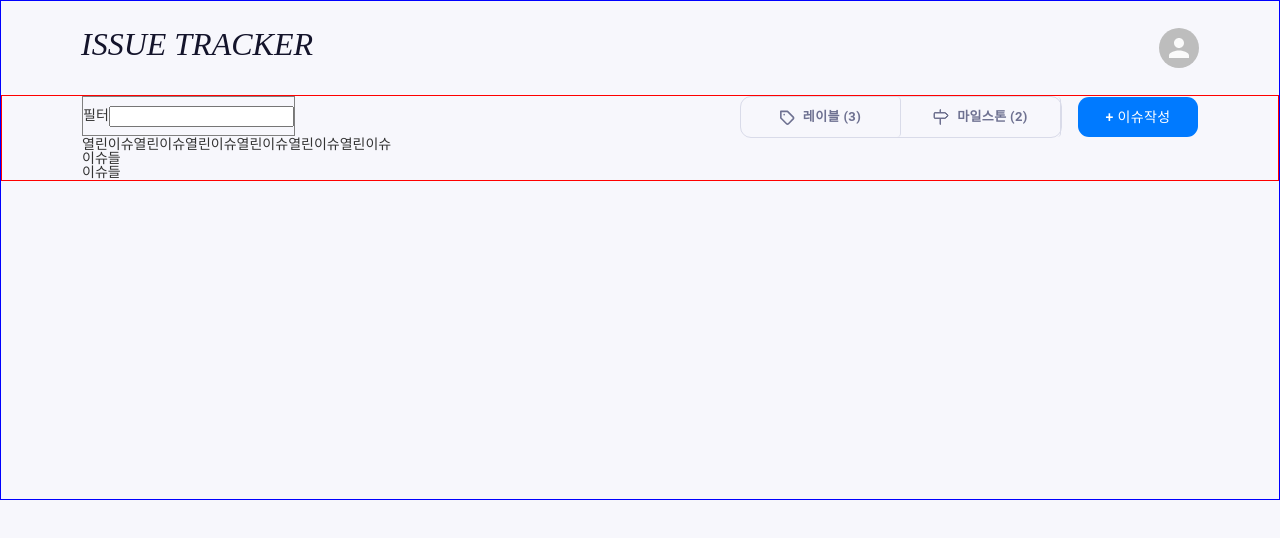
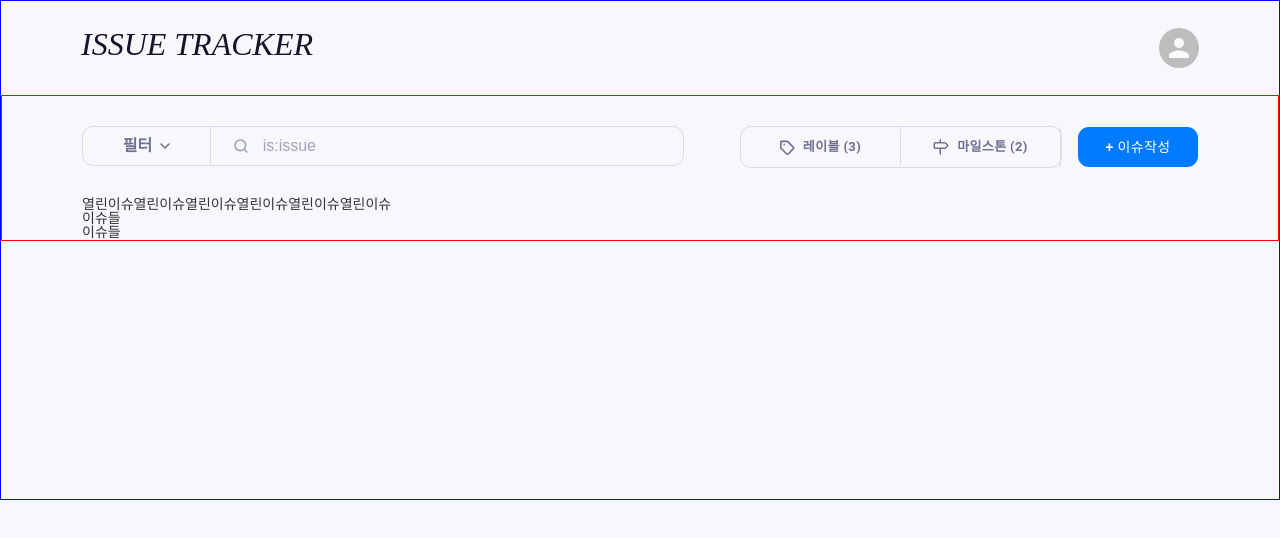
Before and after one commit to codesquad-members-2021/issue-tracker, a React (Create React App) app in the folder FE/issue-tracker/: page /#/ in a window 1280 px wide. Shown: the top 538 px of the page. Built offline with nearby package versions, Linux system fonts and the light colour scheme.

Commit message:
feat: :sparkles: nav바 쪽 뷰 완성

```diff
--- a/FE/issue-tracker/src/Components/Home/HomeContents/Filter/Filter.tsx
+++ b/FE/issue-tracker/src/Components/Home/HomeContents/Filter/Filter.tsx
@@ -1,12 +1,12 @@
-import { useState } from "react";
-import FormControl from "@material-ui/core/FormControl";
-import Select from "@material-ui/core/Select";
-import InputLabel from "@material-ui/core/InputLabel";
-import MenuItem from "@material-ui/core/MenuItem";
-import { Home as S } from "../../HomeStyles";
+import { FilterSearchBar as S, HomeAssets as SVG } from "../../HomeStyles";
 
 const Filter = () => {
-  return <div>필터</div>;
+  return (
+    <S.filterDiv>
+      필터
+      <SVG.down />
+    </S.filterDiv>
+  );
 };
 
 export default Filter;
--- a/FE/issue-tracker/src/Components/Home/HomeContents/IssueSearchBar.tsx
+++ b/FE/issue-tracker/src/Components/Home/HomeContents/IssueSearchBar.tsx
@@ -1,12 +1,19 @@
 import React from "react";
-import { Home as S } from "../HomeStyles";
+import {
+  Home as S,
+  FilterSearchBar as SB,
+  HomeAssets as Icon,
+} from "../HomeStyles";
 import Filter from "./Filter/Filter";
 
 const IssueSearchBar = () => {
   return (
     <S.ContentNavLeft>
       <Filter />
-      <input />
+      <SB.searchDiv>
+        <Icon.searchIcon />
+        <SB.searchInput placeholder="is:issue" />
+      </SB.searchDiv>
     </S.ContentNavLeft>
   );
 };
--- a/FE/issue-tracker/src/Components/Home/HomeStyles.tsx
+++ b/FE/issue-tracker/src/Components/Home/HomeStyles.tsx
@@ -5,6 +5,8 @@ import { BOX } from "@/Styles/CommonStyles";
 import theme from "@/Styles/theme";
 import { ReactComponent as LabelTag } from "@/assets/labelTag.svg";
 import { ReactComponent as MilestoneTag } from "@/assets/milestoneTag.svg";
+import { ReactComponent as Down } from "@/assets/Down.svg";
+import { ReactComponent as Search } from "@/assets/Search.svg";
 
 const Home = {
   HomeContent: styled(BOX.FLEX_COLUMN_BOX)`
@@ -15,13 +17,15 @@ const Home = {
   `,
   ContentNavDiv: styled(BOX.FLEX_ROW_BOX)`
     justify-content: space-between;
+    margin: 30px 0;
   `,
 
   ContentNavLeft: styled(BOX.FLEX_ROW_BOX)`
     align-items: center;
     background: none;
     height: 40px;
-    border: 1px solid gray;
+    border: 1px solid #d9dbe9;
+    border-radius: 11px;
   `,
   ContentNavRight: styled(BOX.FLEX_ROW_BOX)`
     align-items: center;
@@ -53,7 +57,31 @@ const Home = {
   `,
 };
 
-const FilterSearchBar = {};
+const FilterSearchBar = {
+  filterDiv: styled(BOX.FLEX_CENTER_BOX)`
+    width: 128px;
+    height: 40px;
+    border-right: 1px solid ${theme.GRAY_SCALE.LINE};
+    color: ${theme.GRAY_SCALE.LABEL};
+    font-size: ${theme.FONT_SIZE.LINK_SMALL};
+    font-weight: bold;
+  `,
+  searchDiv: styled(BOX.FLEX_CENTER_BOX)`
+    width: 472px;
+    height: 40px;
+  `,
+
+  searchInput: styled.input`
+    width: 400px;
+    height: 28px;
+    background: none;
+    border: none;
+    &::placeholder {
+      color: ${theme.GRAY_SCALE.PLACEHOLDER};
+      font-size: ${theme.FONT_SIZE.TEXT_SMALL};
+    }
+  `,
+};
 
 const HomeAssets = {
   labelTag: styled(LabelTag)`
@@ -62,6 +90,13 @@ const HomeAssets = {
   milestoneTag: styled(MilestoneTag)`
     margin-right: 8px;
   `,
+  down: styled(Down)`
+    margin-left: 8px;
+  `,
+
+  searchIcon: styled(Search)`
+    margin-right: 11.33px;
+  `,
 };
 
 export { Home, HomeAssets, FilterSearchBar };
```
Also changed, not shown: FE/issue-tracker/src/assets/Down.svg (added), FE/issue-tracker/src/assets/Search.svg (added).
